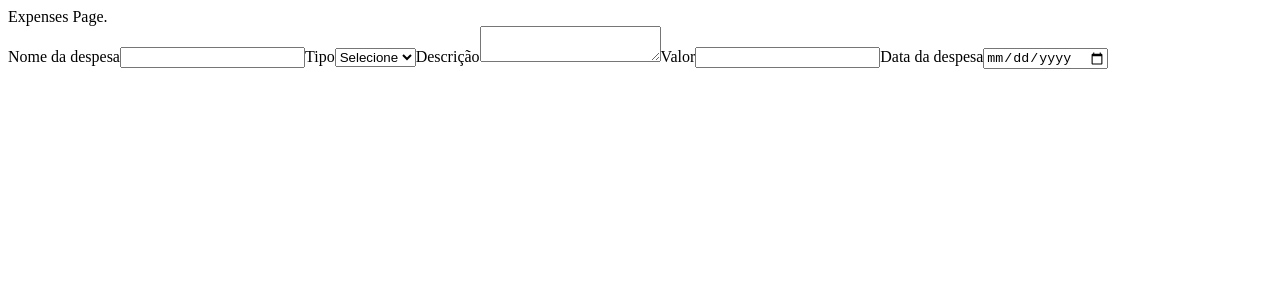
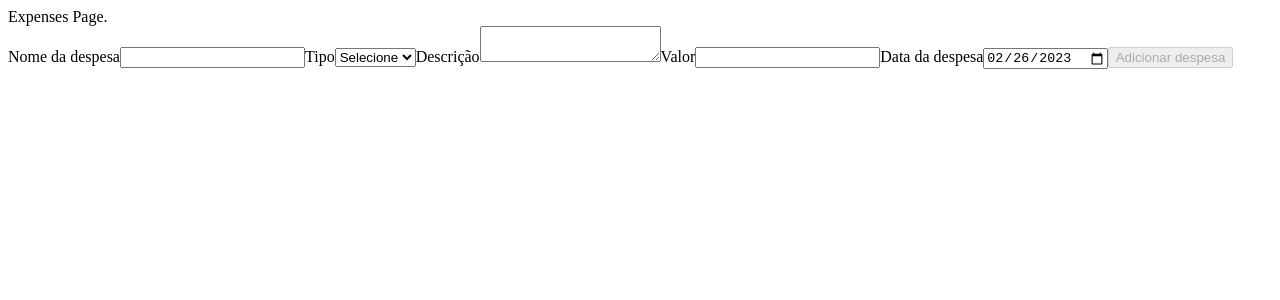
Before and after one commit to GabrielSilper/despesas-app, a React (Create React App) app: page /expenses in a window 1280 px wide. Shown: the top 300 px of the page. Built offline with nearby package versions, Linux system fonts and the light colour scheme.

Commit message:
Verificação quase pronta

```diff
--- a/package.json
+++ b/package.json
@@ -9,6 +9,7 @@
     "@trybe/eslint-config-frontend": "^1.8.3",
     "react": "^18.2.0",
     "react-dom": "^18.2.0",
+    "react-icons": "^4.7.1",
     "react-router-dom": "^5.3.4",
     "react-scripts": "^5.0.1",
     "styled-components": "^5.3.6",
--- a/src/components/FormExpenses.jsx
+++ b/src/components/FormExpenses.jsx
@@ -1,20 +1,71 @@
-import React from "react";
-import { DescriptionArea } from "../style/DescriptionArea";
-import { InputInfos } from "../style/InputInfos";
-import { LabelInfos } from "../style/LabelInfos";
-import { SelectType } from "../style/SelectType";
-import { SFormExpense } from "../style/SFormExpenses";
+import React, { useEffect, useState } from 'react';
+import { BtnAddExpense } from '../style/BtnAddExpese';
+import { DescriptionArea } from '../style/DescriptionArea';
+import { InputInfos } from '../style/InputInfos';
+import { LabelInfos } from '../style/LabelInfos';
+import { SelectType } from '../style/SelectType';
+import { SFormExpense } from '../style/SFormExpenses';
 
 function FormExpenses() {
+  const randomId = (() => {
+    const hex = 16;
+    const cutSpace = 6;
+    const part1 = Math.random().toString(hex).substring(cutSpace);
+    const part2 = Math.random().toString(hex).substring(cutSpace);
+    return `${part1}-${part2}`;
+  })();
+
+  const currentDate = Date.now();
+  const today = new Date(currentDate);
+  const numFormat = { date: 10, month: 8 };
+  const formattedDate = (date) => {
+    const dd = date.getDate() > numFormat.date ? date.getDate() : `0${date.getDate()}`;
+    const mm = date.getMonth() > numFormat.month
+      ? date.getMonth() + 1
+      : `0${date.getMonth() + 1}`;
+    const yy = date.getFullYear();
+
+    return `${yy}-${mm}-${dd}`;
+  };
+
+  const [btnIsDisabled, setBtnIsDisabled] = useState(true);
+  const [expense, setExpense] = useState({
+    id: randomId,
+    name: '',
+    type: '',
+    description: '',
+    value: '',
+    date: formattedDate(today),
+  });
+
+  const verifyExpense = () => {
+    const { name, type, value } = expense;
+    const nameOk = name.length < 2;
+    const typeOk = type.length === 0;
+    const valueOk = value === '0' || value === '';
+    setBtnIsDisabled(nameOk || typeOk || valueOk);
+  };
+
+  useEffect(() => {
+    verifyExpense();
+  }, [expense.name, expense.type, expense.value]);
+
+  const handleChange = ({ target: { name, value } }) => {
+    setExpense({
+      ...expense,
+      [name]: value,
+    });
+  };
+
   return (
     <SFormExpense>
       <LabelInfos htmlFor="">
         Nome da despesa
-        <InputInfos type="text" />
+        <InputInfos type="text" name="name" onChange={ handleChange } />
       </LabelInfos>
       <LabelInfos htmlFor="">
         Tipo
-        <SelectType>
+        <SelectType name="type" onChange={ handleChange }>
           <option value="">Selecione</option>
           <option value="Conta">Conta</option>
           <option value="Trabalho">Trabalho</option>
@@ -25,16 +76,30 @@ function FormExpenses() {
       </LabelInfos>
       <LabelInfos htmlFor="">
         Descrição
-        <DescriptionArea />
+        <DescriptionArea name="description" onChange={ handleChange } />
       </LabelInfos>
       <LabelInfos htmlFor="">
         Valor
-        <InputInfos type={"number"} min={0} />
+        <InputInfos
+          type="number"
+          min={ 0 }
+          name="value"
+          onChange={ handleChange }
+          value={ expense.value }
+        />
       </LabelInfos>
       <LabelInfos htmlFor="">
         Data da despesa
-        <InputInfos type={"date"} />
+        <InputInfos
+          type="date"
+          name="date"
+          value={ expense.date }
+          onChange={ handleChange }
+        />
       </LabelInfos>
+      <BtnAddExpense type="button" disabled={ btnIsDisabled }>
+        Adicionar despesa
+      </BtnAddExpense>
     </SFormExpense>
   );
 }
--- /dev/null
+++ b/src/style/BtnAddExpese.jsx
@@ -0,0 +1,3 @@
+import styled from 'styled-components';
+
+export const BtnAddExpense = styled.button``;
--- a/src/style/DescriptionArea.jsx
+++ b/src/style/DescriptionArea.jsx
@@ -1,3 +1,3 @@
-import styled from "styled-components";
+import styled from 'styled-components';
 
 export const DescriptionArea = styled.textarea``;
--- a/src/style/LabelInfos.jsx
+++ b/src/style/LabelInfos.jsx
@@ -1,3 +1,3 @@
-import styled from "styled-components";
+import styled from 'styled-components';
 
 export const LabelInfos = styled.label``;
--- a/src/style/SelectType.jsx
+++ b/src/style/SelectType.jsx
@@ -1,3 +1,3 @@
-import styled from "styled-components";
+import styled from 'styled-components';
 
 export const SelectType = styled.select``;
```
Also changed, not shown: 1 other file (tests, documents, lock files or other folders).
